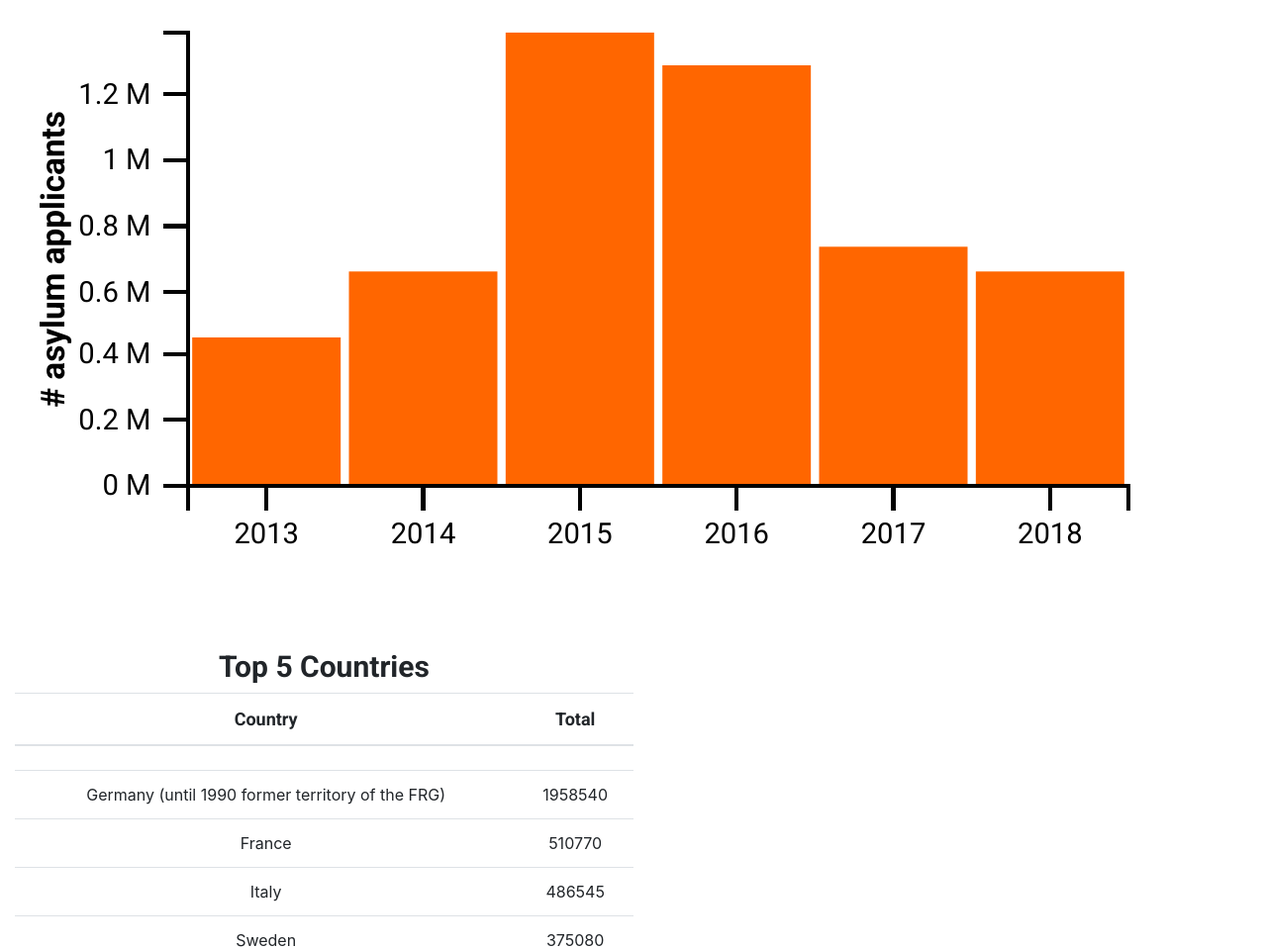
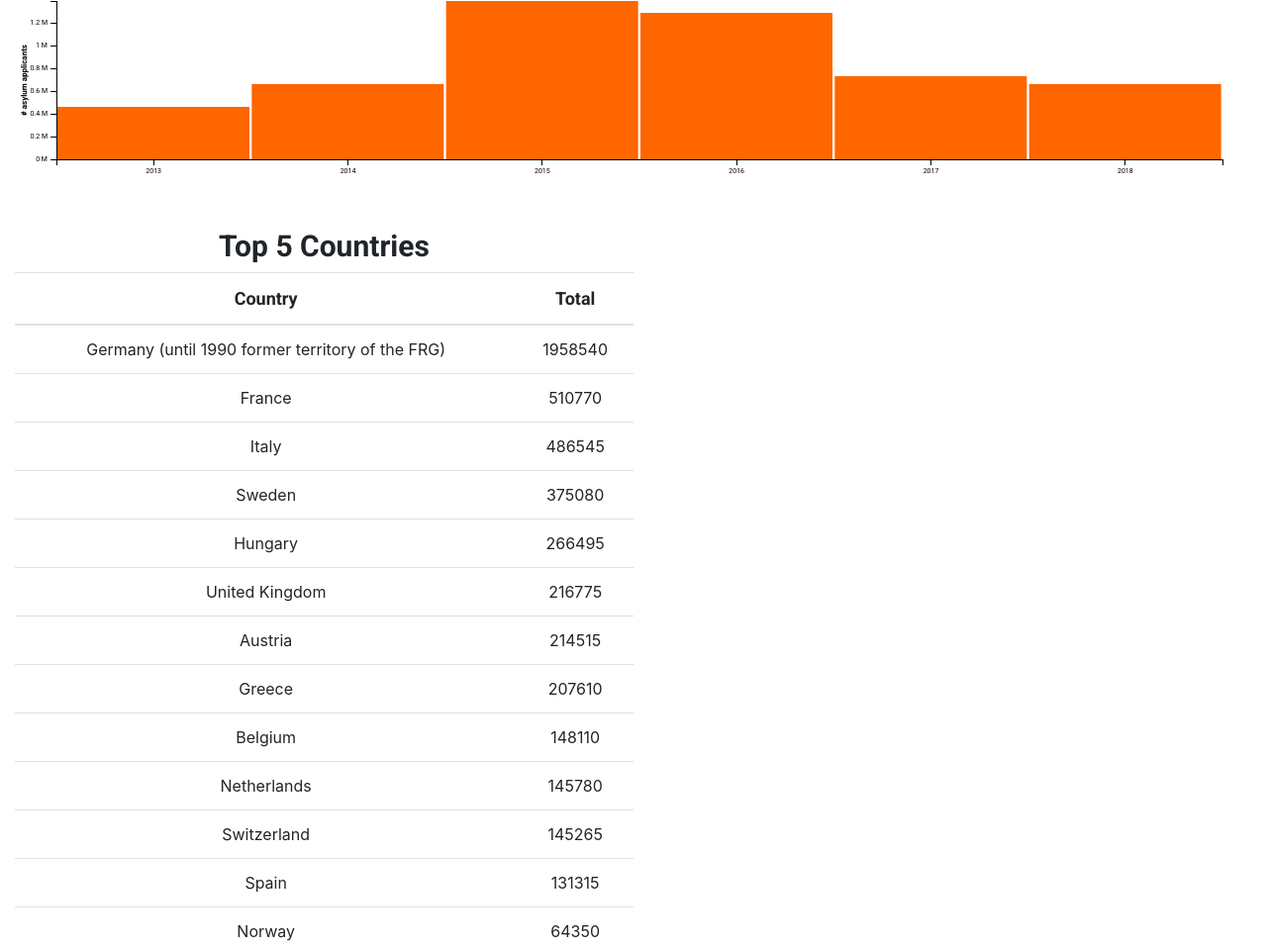
Before and after one commit to rory81/eurostat-migration-db, a plain HTML site: page index.html in a window 1280 px wide. Shown: the part 348-1307 px from the top of the page at 99% size. Drawn offline with nearby package versions, Linux system fonts and the light colour scheme.

Commit message:
removed width and heigth from scripts and add those to css

```diff
--- a/assets/css/style.css
+++ b/assets/css/style.css
@@ -56,6 +56,11 @@ h3 {
     float: none;
 }
 
+.total_graph{
+    width: 100%;
+    height:100%;
+}
+
 .y-axis-label {
     font-family: "Roboto", sans-serif;
     font-weight: bold;
@@ -79,7 +84,6 @@ th {
 .card{
     margin-bottom:50px;
 }
-
 
 
 /*.countries {*/
--- a/assets/js/main.js
+++ b/assets/js/main.js
@@ -9,6 +9,7 @@ function makeGraphs(error, migrData) {
     migrData.forEach(function(d) {
         d.Value = d["Value"].replace(/,/g, '');
         d.Value = parseInt(d["Value"]);
+        // str.replace(/blue/g, "red")
     })
 
     show_barChart(ndx);
@@ -34,15 +35,11 @@ function show_barChart(ndx) {
     // 2018	665250
 
     dc.barChart('#total_asylum_applications_per_year')
-        .width(300)
-        .height(150)
+
         .useViewBoxResizing(true)
         .margins({ top: 10, right: 30, bottom: 30, left: 30 })
         .dimension(dim)
         .group(sumApplications)
-        // .valueAccessor(function(d) {
-        //     return d.value.total;
-        // })
         .transitionDuration(500)
         .x(d3.scale.ordinal())
         .xUnits(dc.units.ordinal)
@@ -57,32 +54,22 @@ function show_country_pie(ndx) {
     var top5CountryPie = dim.group().reduceSum(dc.pluck('Value'));
 
     dc.pieChart('#top-5-pie')
-        .width(330)
-        .radius(90)
         .useViewBoxResizing(true)
         .dimension(dim)
         .group(top5CountryPie)
         .transitionDuration(1500)
         .cap(5)
-        .legend(dc.legend().x(270).y(0).gap(5))
+        .legend(dc.legend().x(2).y(0).gap(5))
         .renderLabel(false);
 }
-
-
 
 
 function show_country_table(ndx) {
     var dataTable = dc.dataTable("#top-5");
 
-
     //dimension
     var countryDim = ndx.dimension(function(d) { return d.GEO; });
-
-    //group
-    var orderByWD = countryDim.group().reduceSum(function(d) { return d.Value; });
-
-    // Actually a dimension keyed on week and site
-    var fakeDateDim = {
+    var fakeCountryDim = {
         top: function(d) {
             var m = dc.d3.map();
             countryDim.top(Infinity).forEach(function(g) {
@@ -95,7 +82,9 @@ function show_country_table(ndx) {
                         GEO: g.GEO,
                         Value: g.Value
                     });
+                    m.values();
                 }
+
             });
 
             return m.values();
@@ -103,21 +92,19 @@ function show_country_table(ndx) {
     };
 
 
-    dataTable.width(800).height(800)
-        .dimension(fakeDateDim)
+    dataTable
+        .dimension(fakeCountryDim)
         .group(function(d) { return '' })
-        .size(5)
+        .showGroups(false)
         .columns([
-            // function (d) { var format = d3.format('02d');
-            //    return d.date.getFullYear() +'/'+ format(d.date.getMonth()+1) + '/' + format(d.date.getDate()); },
-            //function (d) { return d.week; },
             function(d) { return d.GEO; },
             function(d) { return d.Value; }
         ])
         .sortBy(function(d) { return d.Value; })
-        .order(d3.descending);
+        .order(d3.descending)
+        .size([1,5]);
 
-    dataTable.on('renderlet', function(chart) {
-        chart.selectAll('.dc-table-group').classed('info', true);
-    });
+    // dataTable.on('renderlet', function(chart) {
+    //     chart.selectAll('.dc-table-group').classed('info', true);
+    // });
 }
```
